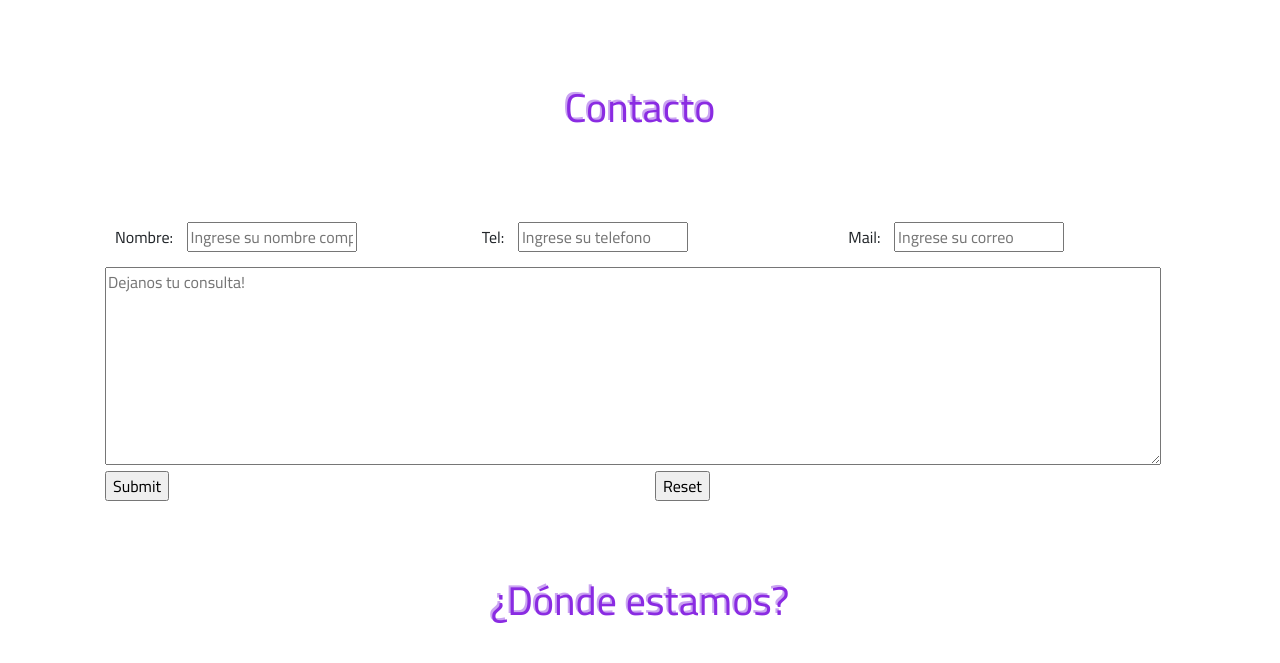
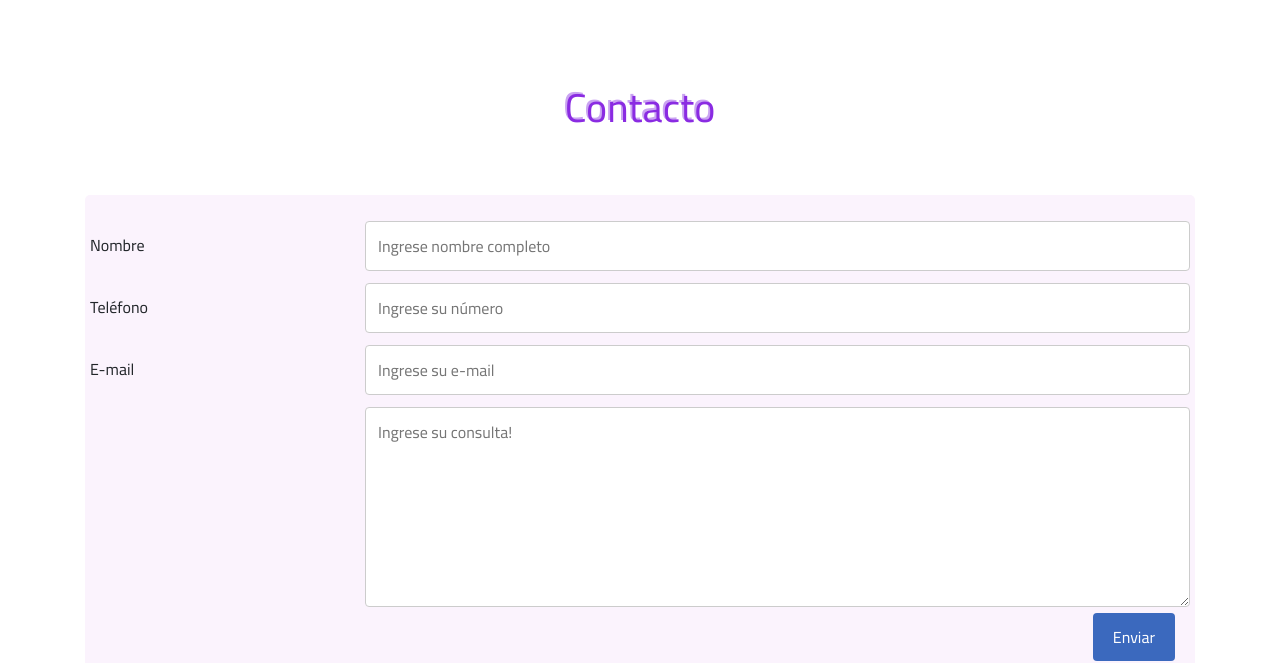
Before and after one commit to sofia-acosta/sofia_repositorio, a plain HTML site: page views/contacto.html in a window 1280 px wide. Shown: the part 172-835 px from the top of the page. Drawn offline with nearby package versions, Linux system fonts and the light colour scheme.

Commit message:
Primer commit

```diff
--- /dev/null
+++ b/assets/scss/_formulario.scss
@@ -0,0 +1,69 @@
+.formulario{
+    background-color:rgb(251, 243, 253);
+    font-family: 'Cairo', sans-serif;
+    font-size: 100%;
+    align-items: center;
+    padding: 20px;
+    align-content: space-between;
+    border-radius: 5px;
+    padding: 20px;
+
+}
+/* Style inputs, select elements and textareas */
+input[type=text], select, textarea{
+    width: 100%;
+    padding: 12px;
+    border: 1px solid #ccc;
+    border-radius: 4px;
+    box-sizing: border-box;
+    resize: vertical;
+  }
+
+  /* Style the label to display next to the inputs */
+  label {
+    padding: 12px 12px 12px 0;
+    display: inline-block;
+  }
+
+
+  /* Style the submit button */
+  input[type=submit] {
+    background-color: #3b69be;
+    color: white;
+    padding: 12px 20px;
+    border: none;
+    border-radius: 4px;
+    cursor: pointer;
+    float: right;
+
+    }
+
+
+  /* Floating column for labels: 25% width */
+  .col-25 {
+    float: left;
+    width: 25%;
+    margin-top: 6px
+  }
+
+  /* Floating column for inputs: 75% width */
+  .col-75 {
+    float: left;
+    width: 75%;
+    margin-top: 6px;
+  }
+
+  /* Clear floats after the columns */
+  .row:after {
+    content: "";
+    display: table;
+    clear: both;
+  }
+
+  /* Responsive layout - when the screen is less than 600px wide, make the two columns stack on top of each other instead of next to each other */
+  @media screen and (max-width: 600px) {
+    .col-25, .col-75, input[type=submit] {
+      width: 100%;
+      margin-top: 0;
+    }
+  }
--- a/assets/scss/archivo.scss
+++ b/assets/scss/archivo.scss
@@ -1,5 +1,6 @@
 @import "header";
 @import "footer";
+@import "formulario";
 $violeta: rgb(138,43,226);
 
 .text_anaglyphic {
@@ -121,17 +122,3 @@ $violeta: rgb(138,43,226);
     font-family: 'Cairo', sans-serif;
     padding: 15px;
 }
-
-.formulario{
-    background-color:white;
-    font-family: 'Cairo', sans-serif;
-    font-size: 100%;
-    align-items: center;
-    padding: 20px;
-    align-content: space-between;
-
-}
-label{
-    padding: 10px;
-    text-align: center;
-}
--- a/views/contacto.html
+++ b/views/contacto.html
@@ -53,39 +53,51 @@
     </header>
 <section>
     <div class="container">
-        <h3 class="titulos">Contacto</h1>
+        <h3 class="titulos">Contacto</h3>
         <div class="formulario">
+        <form action="action_page.php">
           <div class="row">
-                <div class="col-md-4">
-                    <form action="">
-                        <label for="formulario_nombre">Nombre: </label>
-                        <input type="text" placeholder="Ingrese su nombre completo" id="Nombre">
+            <div class="col-25">
+              <label for="fname">Nombre</label>
             </div>
-                 <div class="col-md-4">
-                    <label for="formulario_telefono">Tel: </label>
-                    <input type="text" placeholder="Ingrese su telefono" id="Telefono">
-                </div>
-                <div class="col-md-4">
-                    <label for="formulario_correo">Mail:</label>
-                    <input type="email"placeholder="Ingrese su correo" id="Email">
+            <div class="col-75">
+              <input type="text" id="fname" name="firstname" placeholder="Ingrese nombre completo">
             </div>
           </div>
           <div class="row">
-                <div class="col-md-12">
-                    <textarea name="mensaje" id="" cols="140" rows="8" placeholder="Dejanos tu consulta!"></textarea>
+            <div class="col-25">
+              <label for="lname">Teléfono</label>
+            </div>
+            <div class="col-75">
+              <input type="text" id="lname" name="lastname" placeholder="Ingrese su número">
             </div>
           </div>
           <div class="row">
-                <div class="col-md-6">
-                    <input type="submit">
+            <div class="col-25">
+              <label for="lname">E-mail</label>
             </div>
-                <div class="col-md-6">
-                    <input type="reset">
+            <div class="col-75">
+              <input type="text" id="lname" name="lastname" placeholder="Ingrese su e-mail">
+            </div>
+          </div>
+
+          <div class="row">
+            <div class="col-25">
+              <label for="subject"></label>
+            </div>
+            <div class="col-75">
+              <textarea id="subject" name="subject" placeholder="Ingrese su consulta!" style="height:200px"></textarea>
+            </div>
+          </div>
+          <div class="row">
+              <div class="col-12">
+                <input type="submit" value="Enviar">
               </div>
           </div>
         </form>
       </div>
     </div>
+
 </section>
 <section>
     <div class="container">
```
Also changed, not shown: assets/scss/archivo.css, 1 other file. Lines whose indentation alone changed are shown as unchanged.
